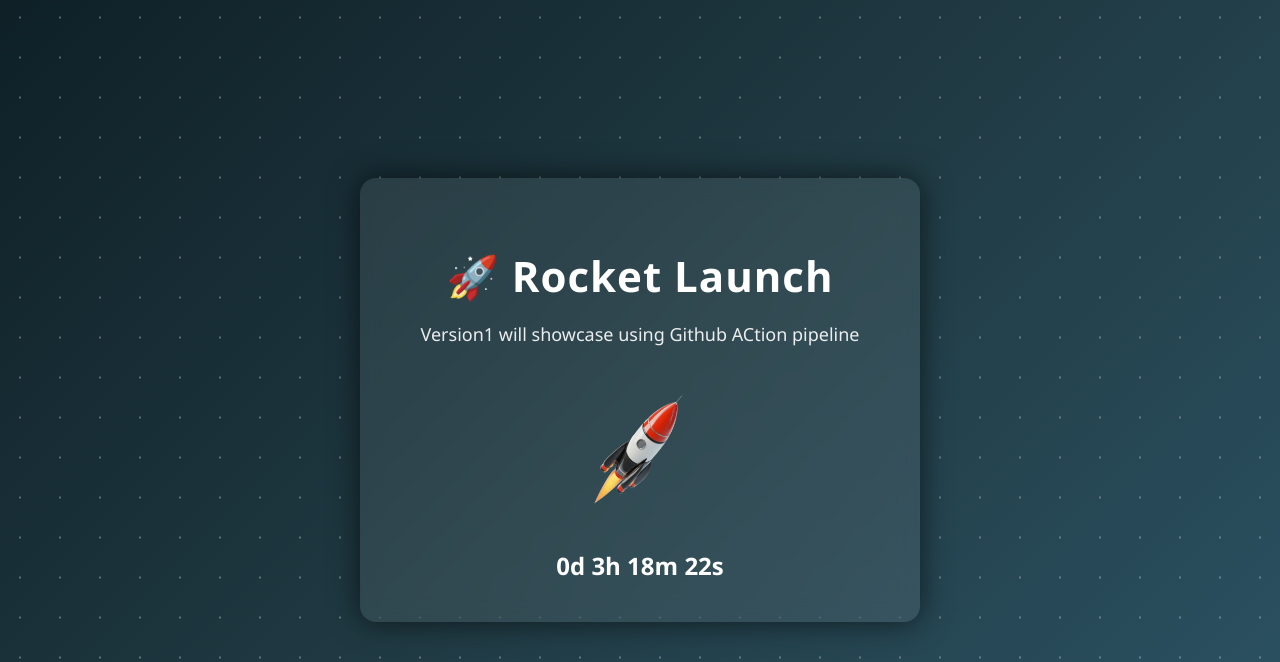
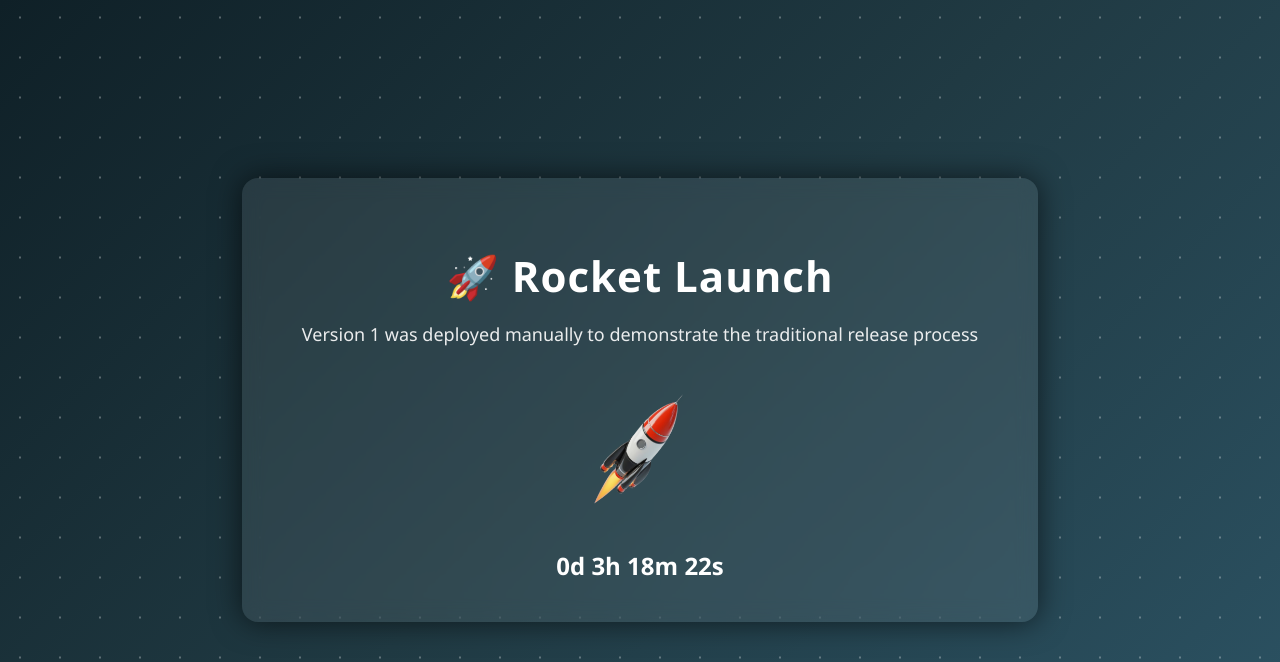
Before and after one commit to Eekshitha26/python-ci-cd, a Flask app: page / in a window 1280 px wide; the page is wider, and only the part inside the window is pictured. Shown: the top 662 px of that part. Run offline with Flask 3, Linux system fonts and the light colour scheme.

Commit message:
Update index.html

```diff
--- a/templates/index.html
+++ b/templates/index.html
@@ -84,7 +84,7 @@ p {
 
 <div class="container">
     <h1>🚀 Rocket Launch</h1>
-    <p>Version1 will showcase using Github ACtion pipeline</p>
+    <p>Version 1 was deployed manually to demonstrate the traditional release process</p>
 
     <img src="{{ url_for('static', filename='rocket.png') }}"
          alt="Rocket" class="rocket">
@@ -101,7 +101,7 @@ function updateCountdown() {
     const distance = launchDate - now;
 
     if (distance < 0) {
-        countdownEl.innerHTML = "🚀 Successfully Launched!";
+        countdownEl.innerHTML = "Successfully Launched!";
         return;
     }
 
```
